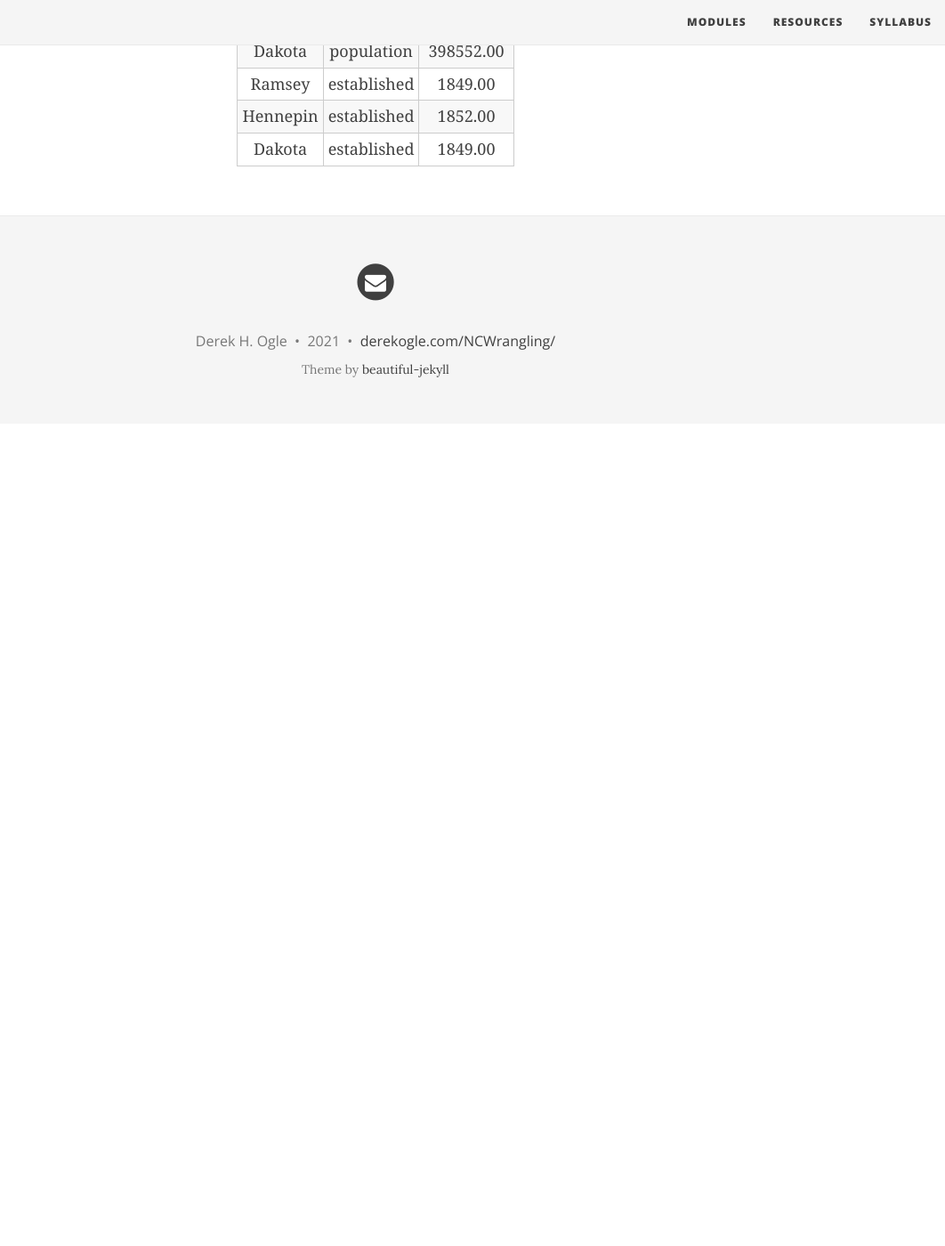
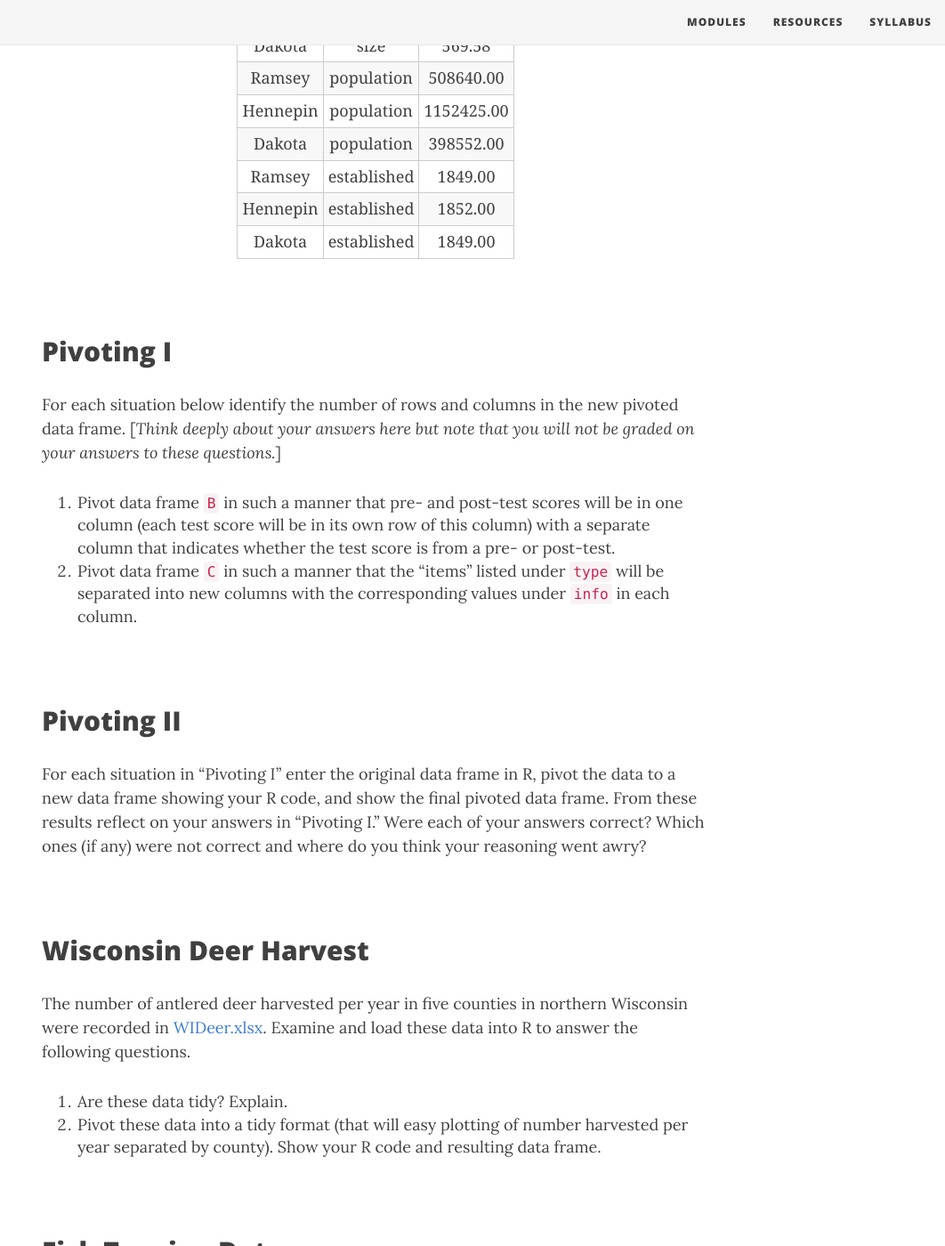
Before and after one commit to droglenc/NCWrangling, a Jekyll site: the page built from modules/Pivoting/CE_1.html, in a window 1280 px wide and 1400 px high, scrolled down 820 px. Shown: the whole window at 89% size, without its empty margins (218-1280 px from the left). Built offline with Jekyll 4.4.1, drawn with Linux system fonts in a browser that asks for light colours; nearby versions of some CDN libraries; before the commit the page ends 1296 px from its top, so only the background shows below that; some of the changed text lies outside the part shown.

Commit message:
Added Pivoting CE

```diff
--- a/modules/Pivoting/CE_1.html
+++ b/modules/Pivoting/CE_1.html
@@ -7,8 +7,9 @@ css: "/css/modules.css"
 
 
 <hr />
-<div id="pivot-identification-i" class="section level2">
-<h2>Pivot Identification I</h2>
+<div id="tidy-data-identification" class="section level2">
+<h2>Tidy Data Identification</h2>
+<p>For each data frame below identify whether the data are in tidy format or not. Provide reasoning for your answer.</p>
 <table class=" lightable-classic table table-hover table-condensed" style="font-family: Cambria; width: auto !important; margin-left: auto; margin-right: auto; float: left; margin-right: 10px;">
 <caption>
 Data frame A
@@ -322,6 +323,35 @@ established
 </tr>
 </tbody>
 </table>
+<p> </p>
+</div>
+<div id="pivoting-i" class="section level2">
+<h2>Pivoting I</h2>
+<p>For each situation below identify the number of rows and columns in the new pivoted data frame. [<em>Think deeply about your answers here but note that you will not be graded on your answers to these questions.</em>]</p>
+<ol>
+<li>Pivot data frame <code>B</code> in such a manner that pre- and post-test scores will be in one column (each test score will be in its own row of this column) with a separate column that indicates whether the test score is from a pre- or post-test.</li>
+<li>Pivot data frame <code>C</code> in such a manner that the “items” listed under <code>type</code> will be separated into new columns with the corresponding values under <code>info</code> in each column.</li>
+</ol>
+<p> </p>
+</div>
+<div id="pivoting-ii" class="section level2">
+<h2>Pivoting II</h2>
+<p>For each situation in “Pivoting I” enter the original data frame in R, pivot the data to a new data frame showing your R code, and show the final pivoted data frame. From these results reflect on your answers in “Pivoting I.” Were each of your answers correct? Which ones (if any) were not correct and where do you think your reasoning went awry?</p>
+<p> </p>
+</div>
+<div id="wisconsin-deer-harvest" class="section level2">
+<h2>Wisconsin Deer Harvest</h2>
+<p>The number of antlered deer harvested per year in five counties in northern Wisconsin were recorded in <a href="https://github.com/droglenc/NCWrangling/raw/main/resources/data/WIDeer.xlsx">WIDeer.xlsx</a>. Examine and load these data into R to answer the following questions.</p>
+<ol>
+<li>Are these data tidy? Explain.</li>
+<li>Pivot these data into a tidy format (that will easy plotting of number harvested per year separated by county). Show your R code and resulting data frame.</li>
+</ol>
+<p> </p>
+</div>
+<div id="fish-tagging-data" class="section level2">
+<h2>Fish Tagging Data</h2>
+<p>Northland students have individually tagged many fish on Inch Lake. Some of these fish are later recaptured. For each encounter the fish species, unique tag number, capture date, total length (inches), and weight (g) is recorded. In addition, a variable called <code>recap</code> is created which is 0 for the first encounter with the fish (the tagging time) and 1 for the second encounter (the recapture time). These data are recorded in <a href="https://github.com/droglenc/NCWrangling/raw/main/resources/data/InchLakeTags.xlsx">InchLakeTags.xlsx</a>.</p>
+<p>Load these data into R and wrangle the data into a new data frame that will allow three new variables to be created – amount of time between captures (i.e., between tagging and recapture), change in total length between captures, and change in weight between captures. You do not need to calculate these new variables (you will do this in a future exercise). Show all of your code and your final data frame.</p>
 </div>
 
 
```
Also changed, not shown: modules/Pivoting/CE_1.Rmd (+52 -2 lines), 1 other file.
